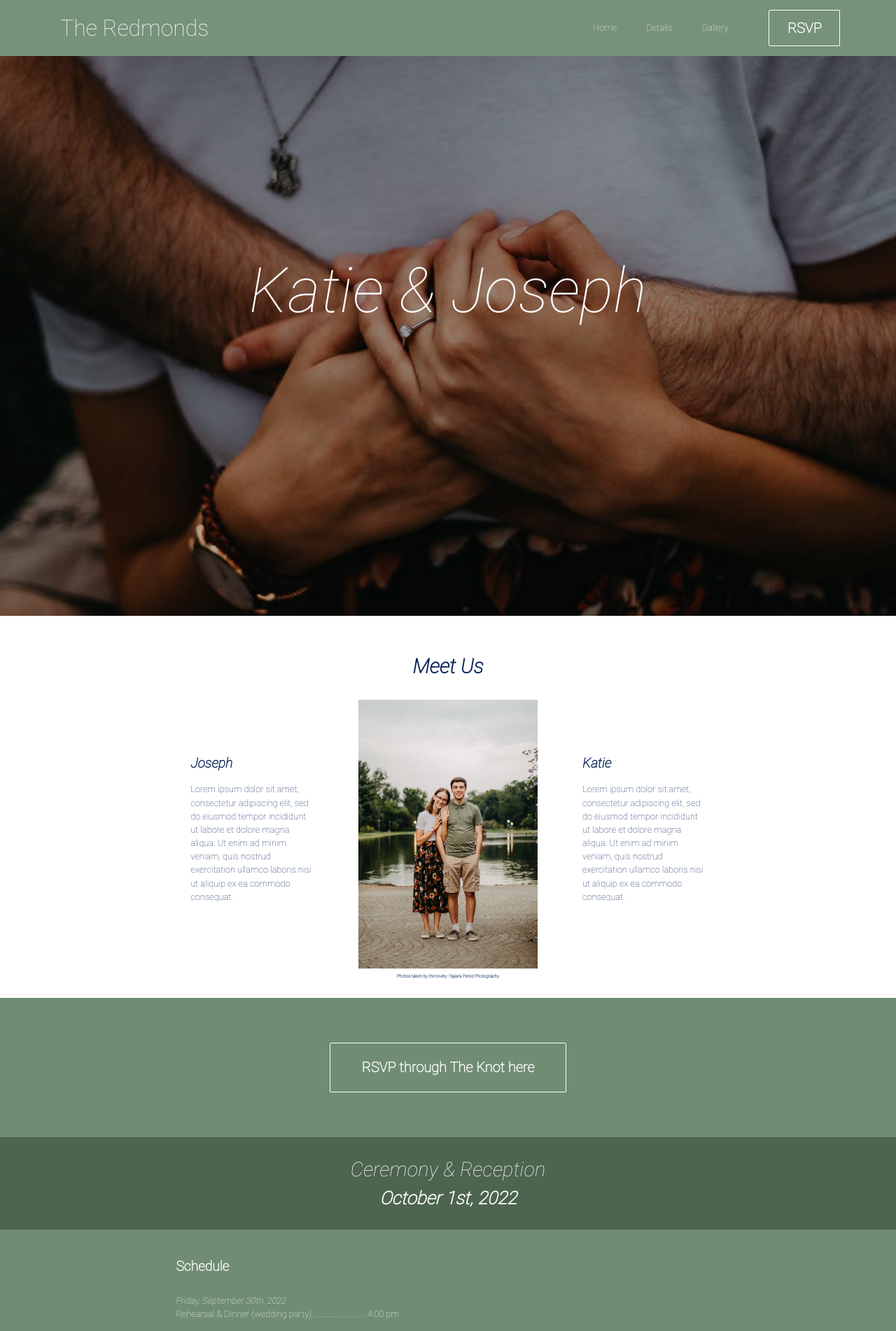
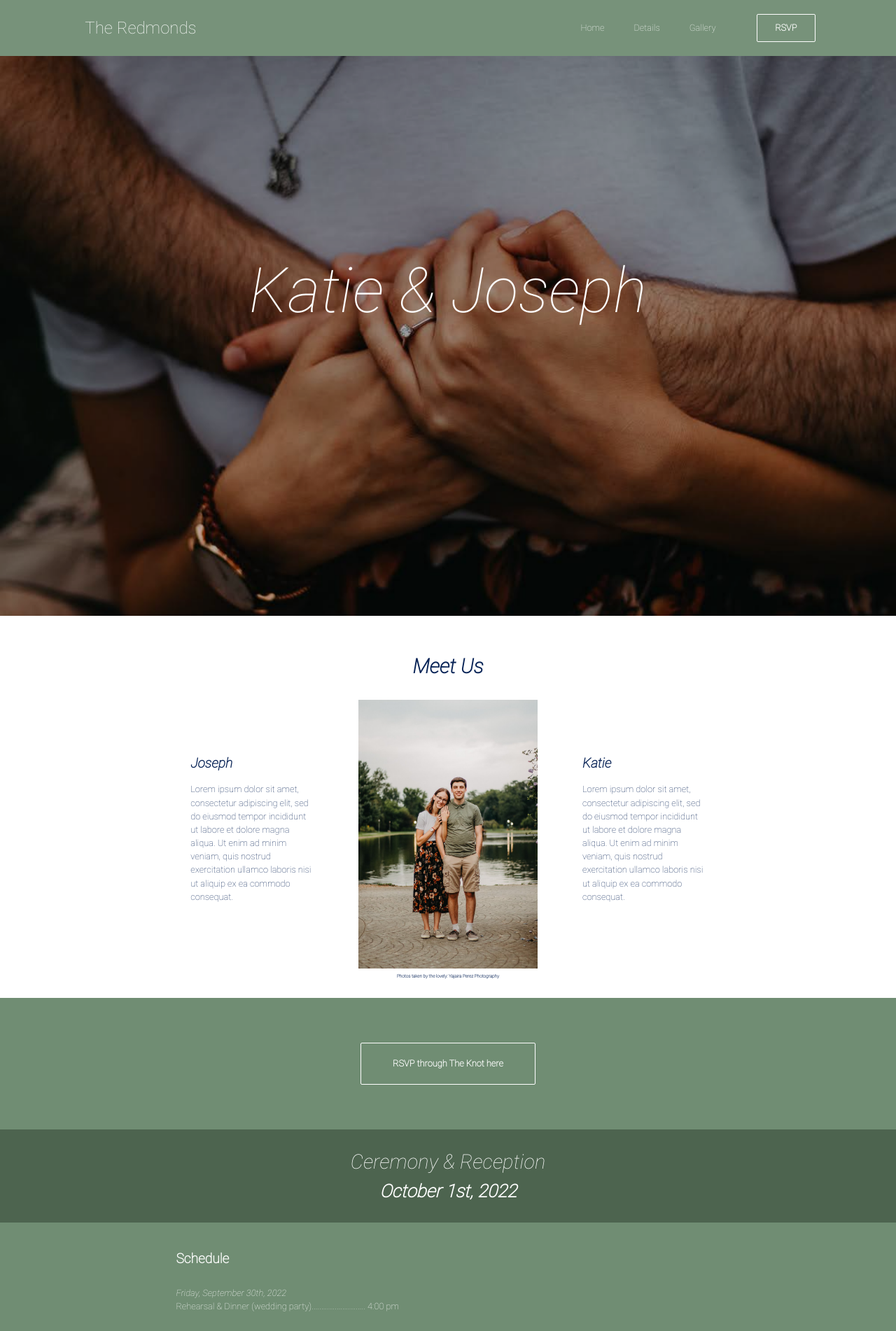
Before and after one commit to ktreider/wedding, a React (Create React App) app: page / in a window 1280 px wide. Shown: the top 1902 px of the page at 70% size. Built offline with nearby package versions, Linux system fonts and the light colour scheme.

Commit message:
font size changes

```diff
--- a/src/components/Button.css
+++ b/src/components/Button.css
@@ -27,12 +27,12 @@
 
 .btn--medium {
     padding: .75vw 2vw;
-    font-size: 20px;
+    font-size: 1vw;
 }
 
 .btn--large {
     padding: 1.5vw 3.5vw;
-    font-size: 20px;
+    font-size: 1vw;
 }
 
 .btn--medium:hover, .btn--large:hover{
--- a/src/components/Navbar.css
+++ b/src/components/Navbar.css
@@ -25,7 +25,7 @@
     margin-left: .5vw;
     cursor: pointer;
     text-decoration: none;
-    font-size: 2rem;
+    font-size: 1.5rem;
     display: flex;
     align-items: center;
   }
```
